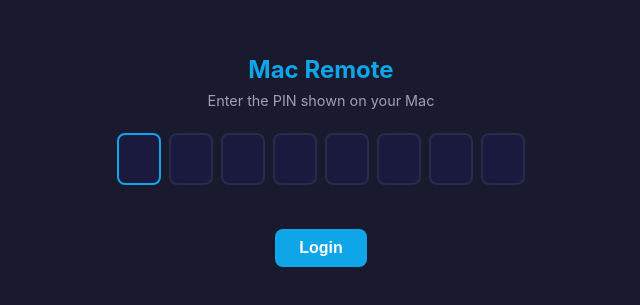
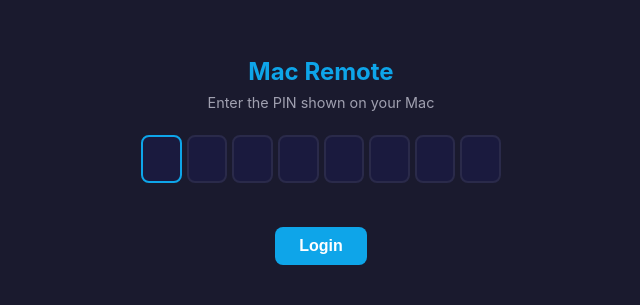
Before and after one commit to YUALAB/mac-remote, a plain HTML site: page static/index.html in a window 1280 px wide. Shown: the part 239-544 px from the top of the page, without its empty margins (319-959 px from the left). Drawn offline with nearby package versions, Linux system fonts and the light colour scheme; no server answers.

Commit message:
fix: PIN入力UIを8桁英数字対応 + モバイルレスポンシブ
- flex: 1 で画面幅に自動フィット
- text-transform: uppercase で視認性向上
- max-width: 360px でデスクトップでも適切なサイズ

Co-Authored-By: Claude Opus 4.6 <noreply@anthropic.com>

```diff
--- a/static/css/style.css
+++ b/static/css/style.css
@@ -67,15 +67,18 @@ body {
 
 .pin-input-group {
     display: flex;
-    gap: 8px;
+    gap: 5px;
     margin-bottom: 16px;
+    width: 100%;
+    max-width: 360px;
 }
 
 .pin-digit {
-    width: 44px;
-    height: 52px;
+    flex: 1;
+    min-width: 0;
+    height: 48px;
     text-align: center;
-    font-size: 1.5rem;
+    font-size: 1.2rem;
     font-weight: bold;
     background: #1a1a3e;
     border: 2px solid #2a2a4a;
@@ -84,6 +87,7 @@ body {
     outline: none;
     transition: border-color 0.2s;
     -webkit-appearance: none;
+    text-transform: uppercase;
 }
 
 .pin-digit:focus {
```
